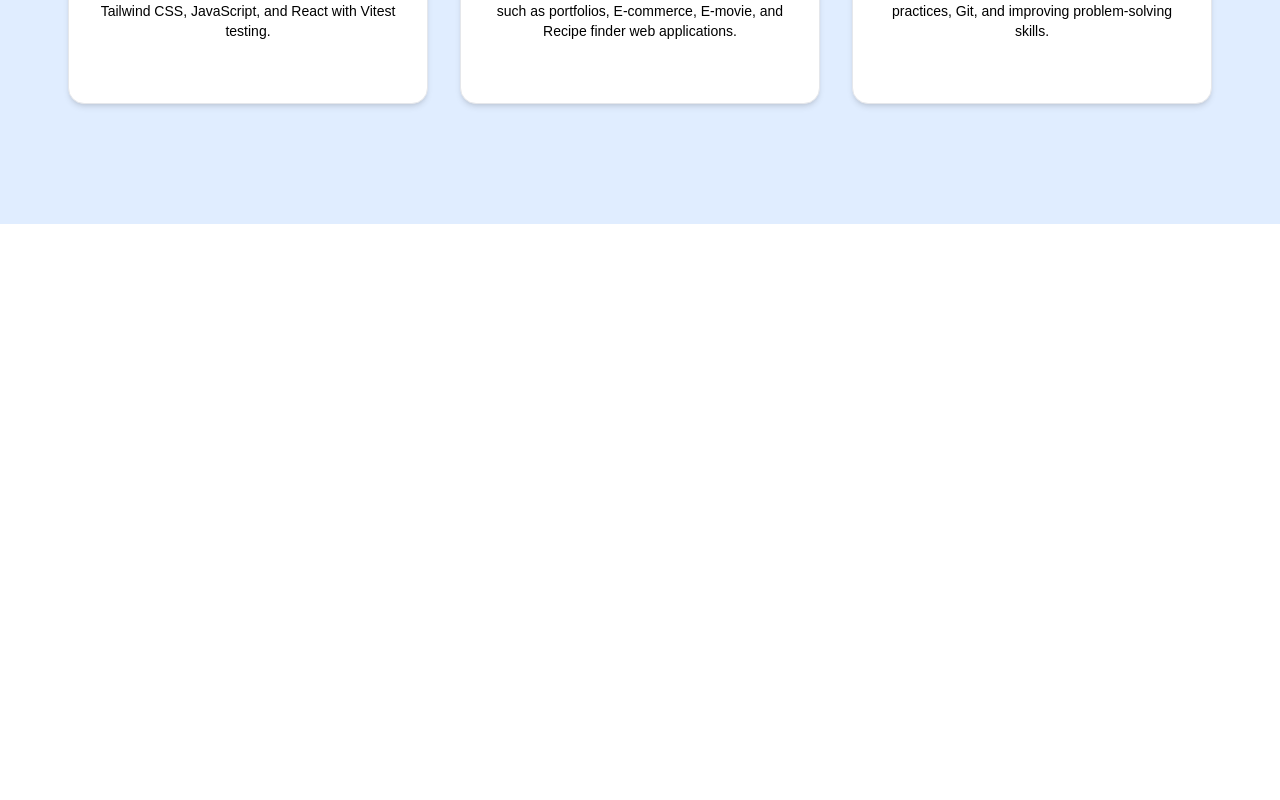
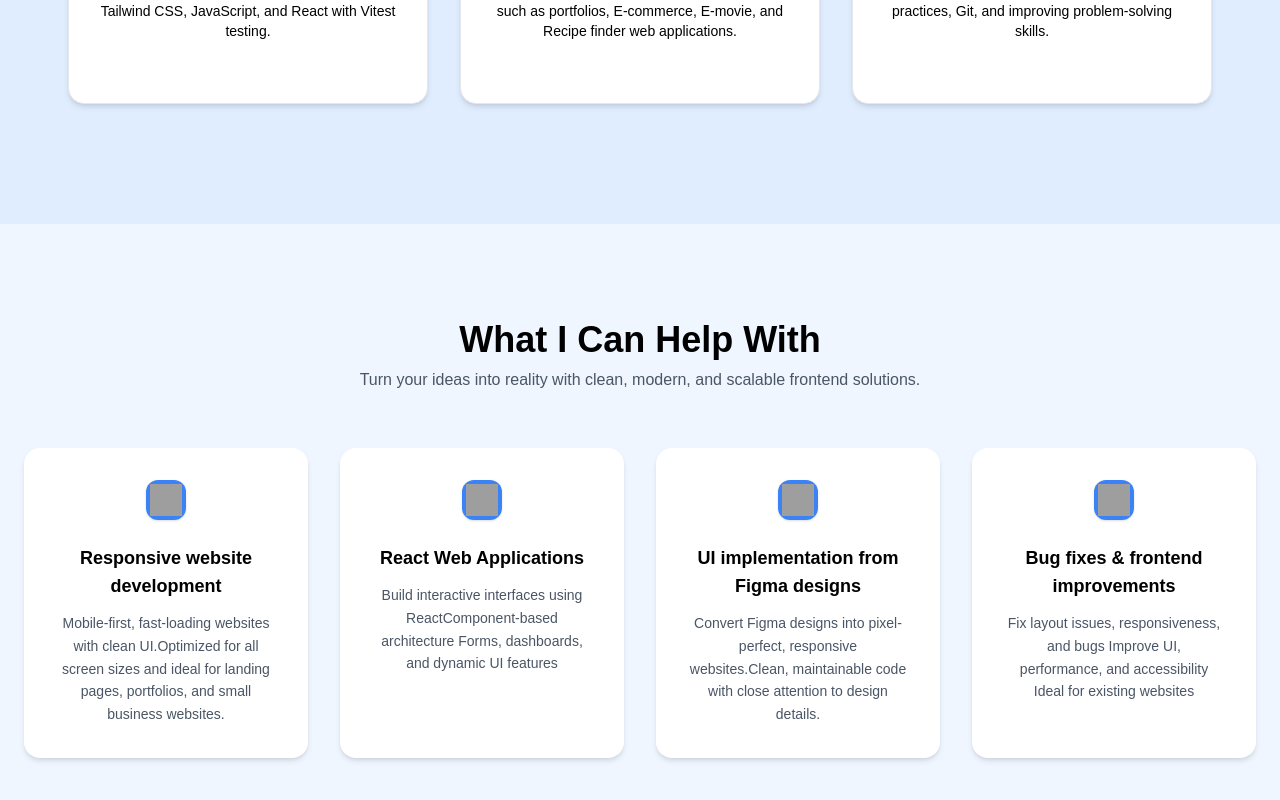
Before and after one commit to amanuel1221/amanuel-portfolio, a React (Vite) app: page / in a window 1280 px wide. Shown: the part 1316-2116 px from the top of the page. Before the commit the page ends 1540 px from the top, so only its background shows below. Built offline with nearby package versions, Linux system fonts and the light colour scheme; grey boxes are pictures that could not be loaded.

Commit message:
feat(services):create section of services with service cards
Closes #17

```diff
--- /dev/null
+++ b/src/components/Service.jsx
@@ -0,0 +1,50 @@
+import React from "react";
+import Services from "../stores/Services";
+
+const Service = () => {
+  return (
+    <section
+      style={{ backgroundColor: "var(--tertiary-blue)" }}
+      className="w-full py-24 flex flex-col items-center"
+    >
+
+      <div className="text-center mb-14 px-4">
+        <h1 className="text-3xl md:text-4xl font-bold mb-2">
+          What I Can Help With
+        </h1>
+        <p className="text-sm md:text-base text-gray-600 max-w-xl mx-auto">
+          Turn your ideas into reality with clean, modern, and scalable frontend
+          solutions.
+        </p>
+      </div>
+
+
+      <div className="grid grid-cols-1 md:grid-cols-2 lg:grid-cols-4 gap-8 w-full max-w-7xl px-6">
+        {Services.map((service, index) => (
+          <div
+            key={index}
+            className="group bg-white rounded-2xl p-8 flex flex-col items-center text-center shadow-md hover:shadow-xl transition-all duration-300 h-full"
+          >
+
+            <div
+              style={{ backgroundColor: "var(--primary-blue)" }}
+              className="w-10 h-10 flex items-center justify-center rounded-xl mb-6 shadow-sm group-hover:scale-110 transition-transform duration-300"
+            >
+              <img src={service.icon} alt={service.title} className="w-8 h-8" />
+            </div>
+
+
+            <h2 className="text-lg font-semibold mb-3">{service.title}</h2>
+
+
+            <p className="text-sm text-gray-600 leading-relaxed max-w-xs">
+              {service.description}
+            </p>
+          </div>
+        ))}
+      </div>
+    </section>
+  );
+};
+
+export default Service;
--- a/src/pages/HomePage.jsx
+++ b/src/pages/HomePage.jsx
@@ -1,11 +1,13 @@
 import React from 'react'
 import HeroSection from '../components/HeroSection';
 import AboutMe from '../components/AboutMe';
+import Service from '../components/Service';
 const HomePage = () => {
   return (
   <div  className="home-page m-0 p-0 w-full">
   <HeroSection />
   <AboutMe />
+  <Service />
   </div>
 
   )
--- /dev/null
+++ b/src/stores/Services.js
@@ -0,0 +1,22 @@
+const Services = [
+    {title: "Responsive website development",
+     description:"Mobile-first, fast-loading websites with clean UI.Optimized for all screen sizes and ideal for landing pages, portfolios, and small business websites.",
+        icon: "https://cdn-icons-png.flaticon.com/512/2920/2920277.png"}
+
+    ,
+    { title: "React Web Applications",
+     description: "Build interactive interfaces using ReactComponent-based architecture\nForms, dashboards, and dynamic UI features",
+     icon: "https://cdn-icons-png.flaticon.com/512/919/919851.png"
+    },
+    { title:"UI implementation from Figma designs",
+        description: "Convert Figma designs into pixel-perfect, responsive websites.Clean, maintainable code with close attention to design details.",
+        icon: "https://cdn-icons-png.flaticon.com/512/5968/5968705.png"
+    },
+    {
+        title: "Bug fixes & frontend improvements",
+        description: "Fix layout issues, responsiveness, and bugs\nImprove UI, performance, and accessibility\nIdeal for existing websites",
+        icon: "https://cdn-icons-png.flaticon.com/512/1828/1828843.png"
+    }
+]
+
+export default Services;
```
